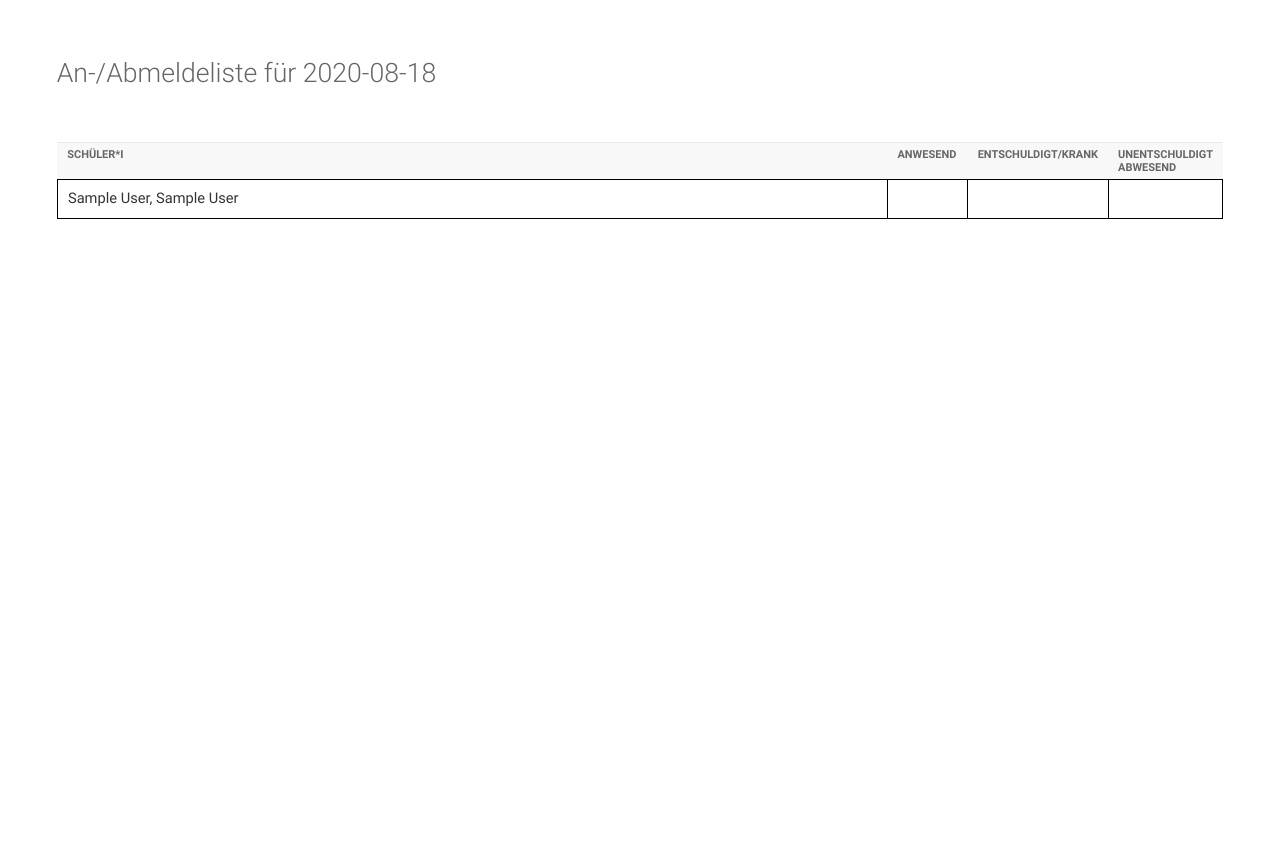
After one commit to circletools/bureau, a Django app: page /people/presence_form in a window 1280 px wide. The commit adds this page. Run offline with Django 3.2, Linux system fonts and the light colour scheme; a user stored in the database is signed in; tables that the repository leaves empty hold one stand-in row (values such as "Sample post"); parts of the project's set-up code (start-up, migrations or seed data) failed here and were passed over.

Commit message:
(preliminary) presence_form report

```diff
--- /dev/null
+++ b/people/templates/presence_form.html
@@ -0,0 +1,112 @@
+{# people/templates/students.html #}
+{% load staticfiles %}
+{% load i18n %}
+<!doctype html>
+<html>
+    <head>
+        <title>An-/Abmeldeliste</title>
+        <link rel="stylesheet" href="{% static 'admin/css/base.css' %}" />
+
+        <style type="text/css" >
+            @page
+            {
+                size: auto;
+            }
+
+            body
+            {
+              margin: 15mm;
+            }
+
+            h1 {
+                font-size: 20pt;
+                margin-bottom: 2em;
+            }
+
+            table {
+                width: 100%;
+                margin-bottom: 2em;
+            }
+
+            thead th {
+                border-bottom: .2pt solid black;
+            }
+
+            td, th {
+                padding-left: 0;
+                padding: 0.7em;
+                font-size: 11pt;
+                border: .2pt solid black;
+                line-height: 120%;
+            }
+
+            td.label {
+                font-size: 9pt;
+            }
+
+            td.space {
+                border: .2pt solid black;
+                width: 4em;
+            }
+        </style>
+
+    </head>
+    <body>
+        <h1>An-/Abmeldeliste für {% now "Y-m-d" %}
+        </h1>
+        <table>
+            <thead>
+                <tr>
+                    <th class="student">
+                        Schüler*i
+                    </th>
+                    <th class="space">
+                        anwesend
+                    </th>
+                    <th class="space">
+                        entschuldigt/krank
+                    </th>
+                    <th class="space">
+                        unentschuldigt abwesend
+                    </th>
+                </tr>
+            </thead>
+            <tbody>
+
+            {% for student in students %}
+                <tr>
+                    <td class="student">
+                        {{ student.name }}, {% firstof student.short_name student.first_name %}
+                    </td>
+                    <td class="space">
+                    </td>
+                    <td class="space">
+                    </td>
+                    <td class="space">
+                    </td>
+                </tr>
+            {% endfor %}
+            <!--
+{% for i in '0123456789012345678901234567890123456789'|make_list %}
+                <tr>
+                    <td class="student">
+                        Beispiel, Schüler, zum Testen
+                    </td>
+                    <td class="space">
+                    </td>
+                    <td class="space">
+                    </td>
+                    <td class="space">
+                    </td>
+                </tr>
+{% endfor %}
+        -->
+            </tbody>
+        </table>
+
+        <script>
+       //     window.onload = function() { window.print(); }
+        </script>
+
+    </body>
+</html>
--- a/people/templates/studentcoversheet.html
+++ b/people/templates/studentcoversheet.html
@@ -180,7 +180,7 @@
         </table>
 
         <script>
-       //     window.onload = function() { window.print(); }
+            window.onload = function() { window.print(); }
         </script>
     </body>
 </html>
--- a/people/urls.py
+++ b/people/urls.py
@@ -86,6 +86,7 @@ router.register(r'contact', ContactViewSet, "contact")
 urlpatterns = [
 #    url(r'^$', views.index, name='index'),
     url(r'^adressliste$', views.list_excel, name='adressliste'),
+    url(r'^presence_form$', views.presence_form, name='prasenzliste'),
 #    url(r'^students$', views.students_csv, name='students'),
     url(r'^studentcoversheet/(?P<student_id>\w+)/$', views.studentcoversheet, name='studentcoversheet'),
     url(r'^students_csv/(?P<status>\w+)/$', views.students_csv),
--- a/people/views.py
+++ b/people/views.py
@@ -23,6 +23,11 @@ def studentcoversheet(request, student_id):
     student = get_object_or_404(Student, id=student_id)
     return render(request, 'studentcoversheet.html',
         {'student': student })
+
+@login_required
+def presence_form(request):
+    return render(request, 'presence_form.html',
+        {'students': Student.objects.filter(status="active") })
 
 @login_required
 def list_excel(request):
```
Also changed, not shown: templates/admin/index.html (+7 -0 lines).
